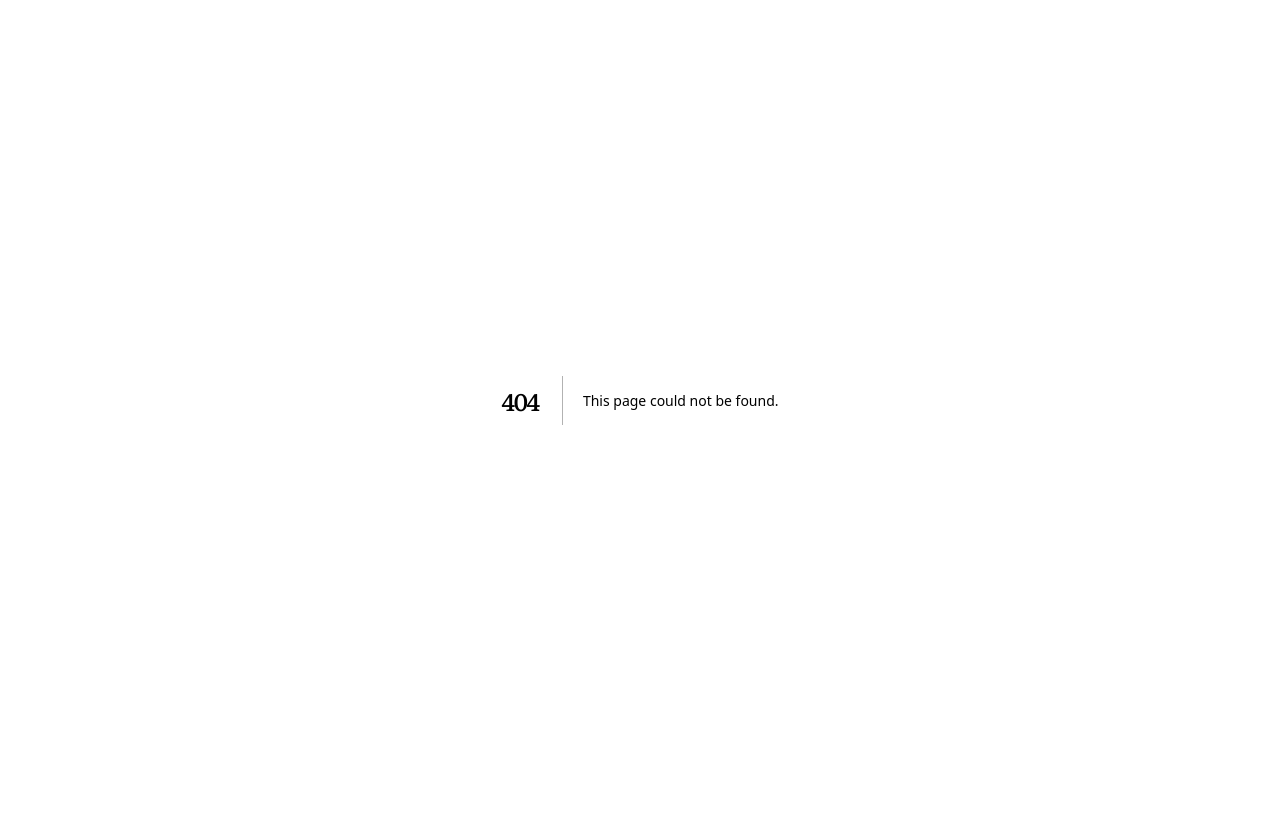
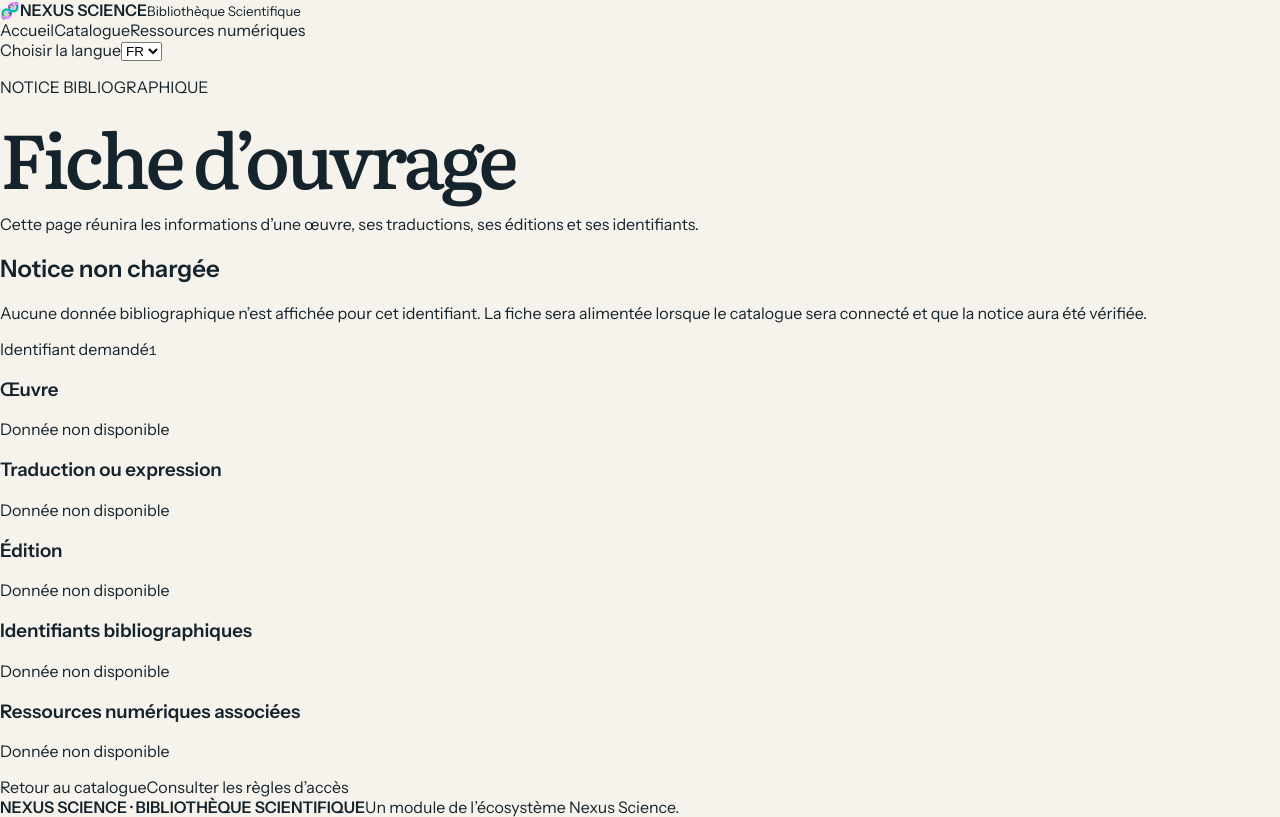
Before and after one commit to moses-kasonga/biblioth-que-scientifique, a Next.js app: page /catalogue/1 in a window 1280 px wide. Before the commit this address had no page. Built offline with nearby package versions, Linux system fonts and the light colour scheme.

Commit message:
feat: add bibliographic record route

```diff
--- /dev/null
+++ b/app/catalogue/[id]/page.tsx
@@ -0,0 +1,6 @@
+import RecordContent from "@/components/record-content";
+import LibraryShell from "@/components/library-shell";
+export default async function RecordPage({params}:{params:Promise<{id:string}>}){
+ const {id}=await params;
+ return <LibraryShell section="record"><RecordContent recordId={id}/></LibraryShell>;
+}
```
